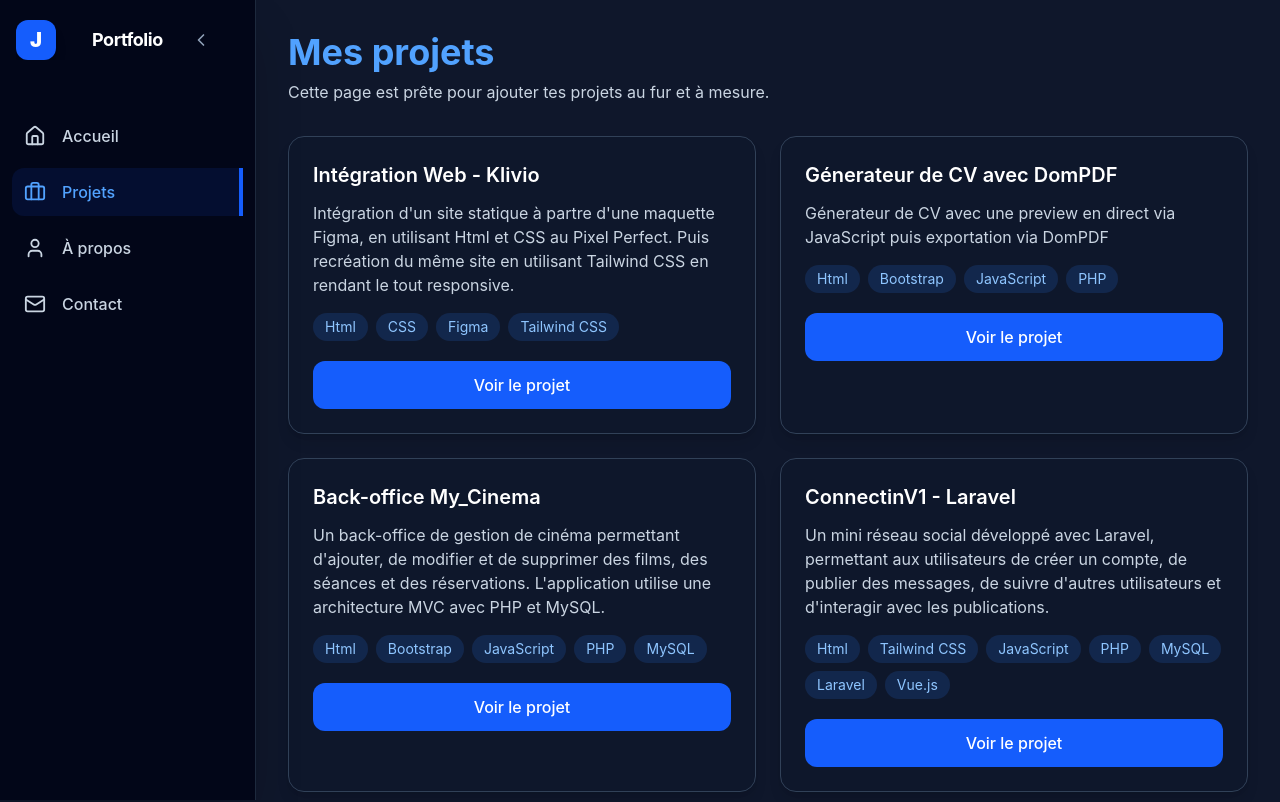
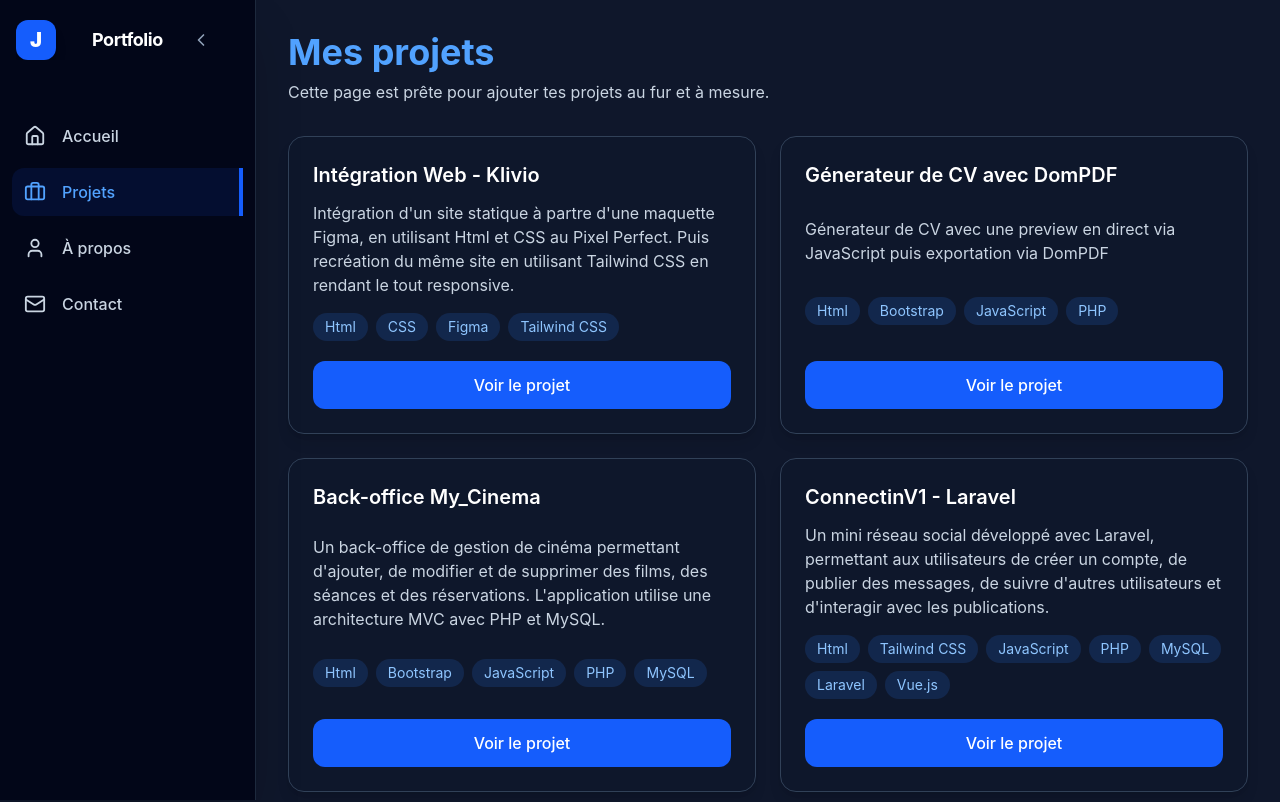
Before and after one commit to jonathandecroix28-max/mon-portfolio, a Vue app: page /projects in a window 1280 px wide. Shown: the top 802 px of the page. Built offline with nearby package versions, Linux system fonts and the light colour scheme.

Commit message:
fix : cards arranged

```diff
--- a/src/views/ProjectsView.vue
+++ b/src/views/ProjectsView.vue
@@ -49,11 +49,11 @@ const projects = ref([
       </p>
     </div>
 
-    <div v-if="projects.length" class="grid gap-6 md:grid-cols-2">
+    <div v-if="projects.length" class="grid gap-6 md:grid-cols-2 items-stretch">
       <article
         v-for="project in projects"
         :key="project.id"
-        class="rounded-2xl border border-slate-700 bg-slate-900/70 p-6 shadow-lg"
+        class="rounded-2xl border border-slate-700 bg-slate-900/70 p-6 shadow-lg flex flex-col justify-between h-full"
       >
         <h2 class="text-xl font-semibold text-white">{{ project.title }}</h2>
         <p class="mt-3 text-slate-300">{{ project.description }}</p>
```
